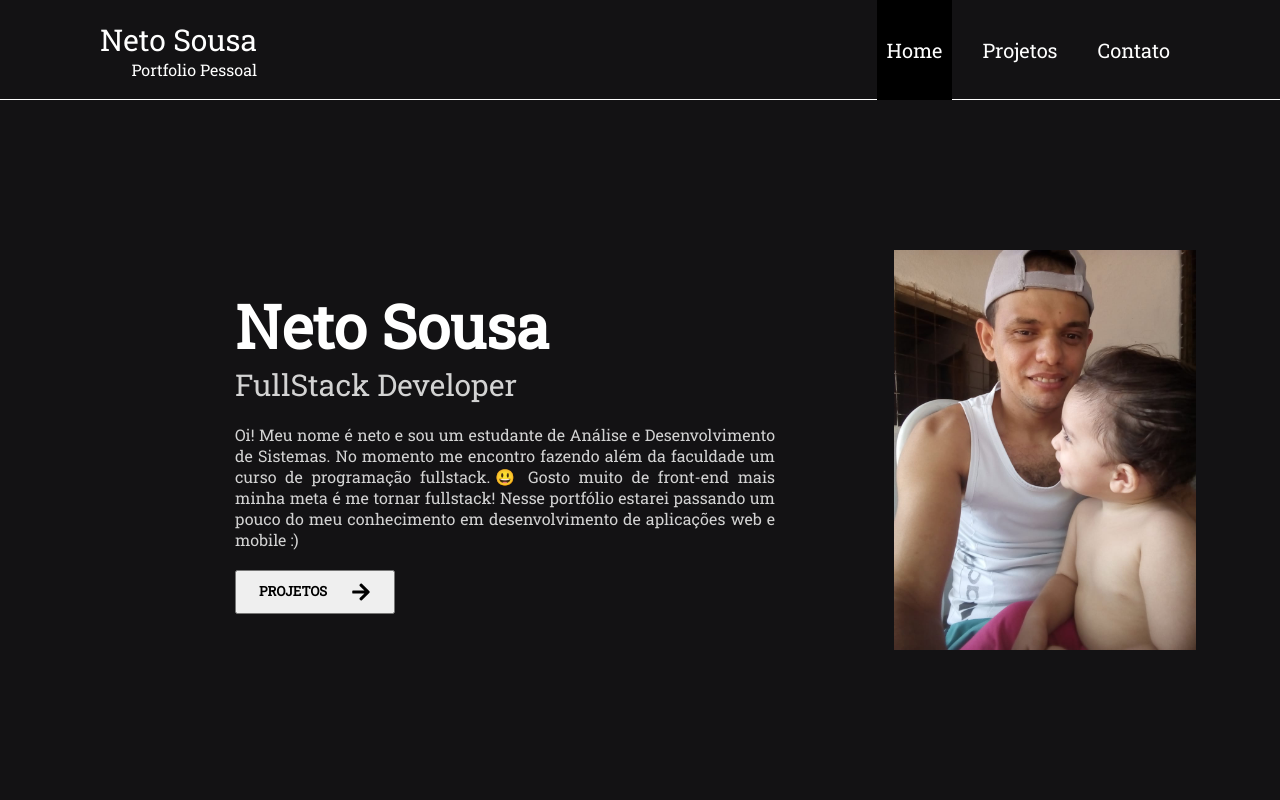
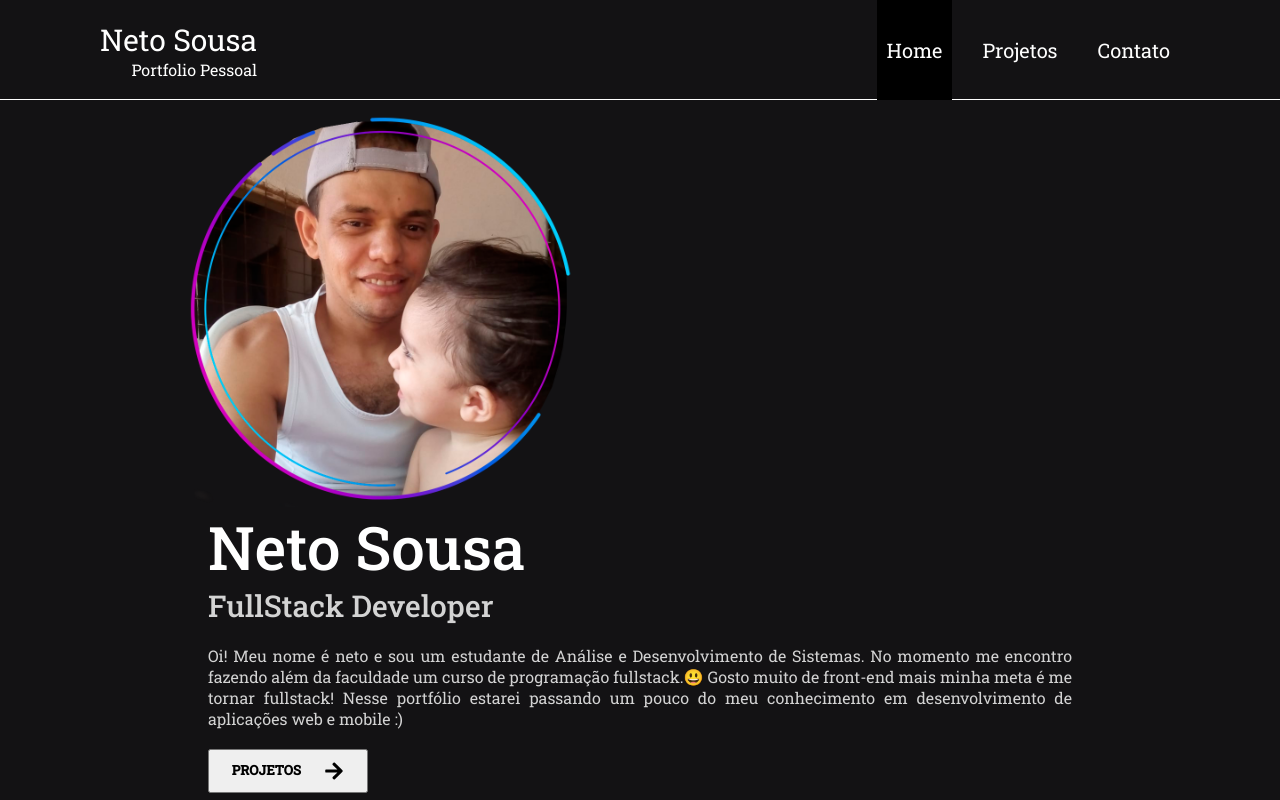
Before and after one commit to NetoBS/Portfolio, a Next.js app: page / in a window 1280 px wide. Built offline with nearby package versions, Linux system fonts and the light colour scheme.

Commit message:
Adicionado nova logo

```diff
--- a/src/pages/index.jsx
+++ b/src/pages/index.jsx
@@ -16,6 +16,9 @@ export default function Home() {
     <Container>
       <Content>
         <Infos>
+          <Logo>
+            <img src="/image/NewLogo.png" alt="logo" />
+          </Logo>
           <NameAndRole
             initial={{ opacity: 0 }}
             animate={{ opacity: 1 }}
@@ -39,9 +42,7 @@ export default function Home() {
             <LinkProjects>PROJETOS <FaArrowRight /></LinkProjects>
           </Link>
         </Infos>
-        <Logo>
-          <img src="/image/logo.png" alt="logo" />
-        </Logo>
+
       </Content>
     </Container>
   )
--- a/styles/globals.css
+++ b/styles/globals.css
@@ -1,5 +1,4 @@
-@import url('https://fonts.googleapis.com/css2?family=Roboto+Slab&display=swap');
-
+@import url('https://fonts.googleapis.com/css2?family=Roboto+Slab:wght@400;500&display=swap');
 
 * {
   margin: 0;
@@ -14,6 +13,10 @@ body {
   text-align: -webkit-center;
 }
 
+h1, h2, h3, h4, h5, h6, strong {
+  font-weight: 500;
+}
+
 a, button {
   cursor: pointer;
 }
--- a/styles/indexStyle.js
+++ b/styles/indexStyle.js
@@ -27,7 +27,7 @@ export const Content = styled.div`
 
 export const Infos = styled.div`
   text-align: start;
-  width: 50%;
+  width: 80%;
   display: grid;
   @media (max-width: 760px) {
     width: 90%;
@@ -69,8 +69,8 @@ export const LinkProjects = styled.button`
   }
 `;
 
-export const Logo = styled.div`
-  width: 0%;
+export const Logo = styled(motion.div)`
+  width: 40%;
   display: flex;
   align-items: center;
   justify-content: center;
```
Also changed, not shown: public/image/NewLogo.png (added).
